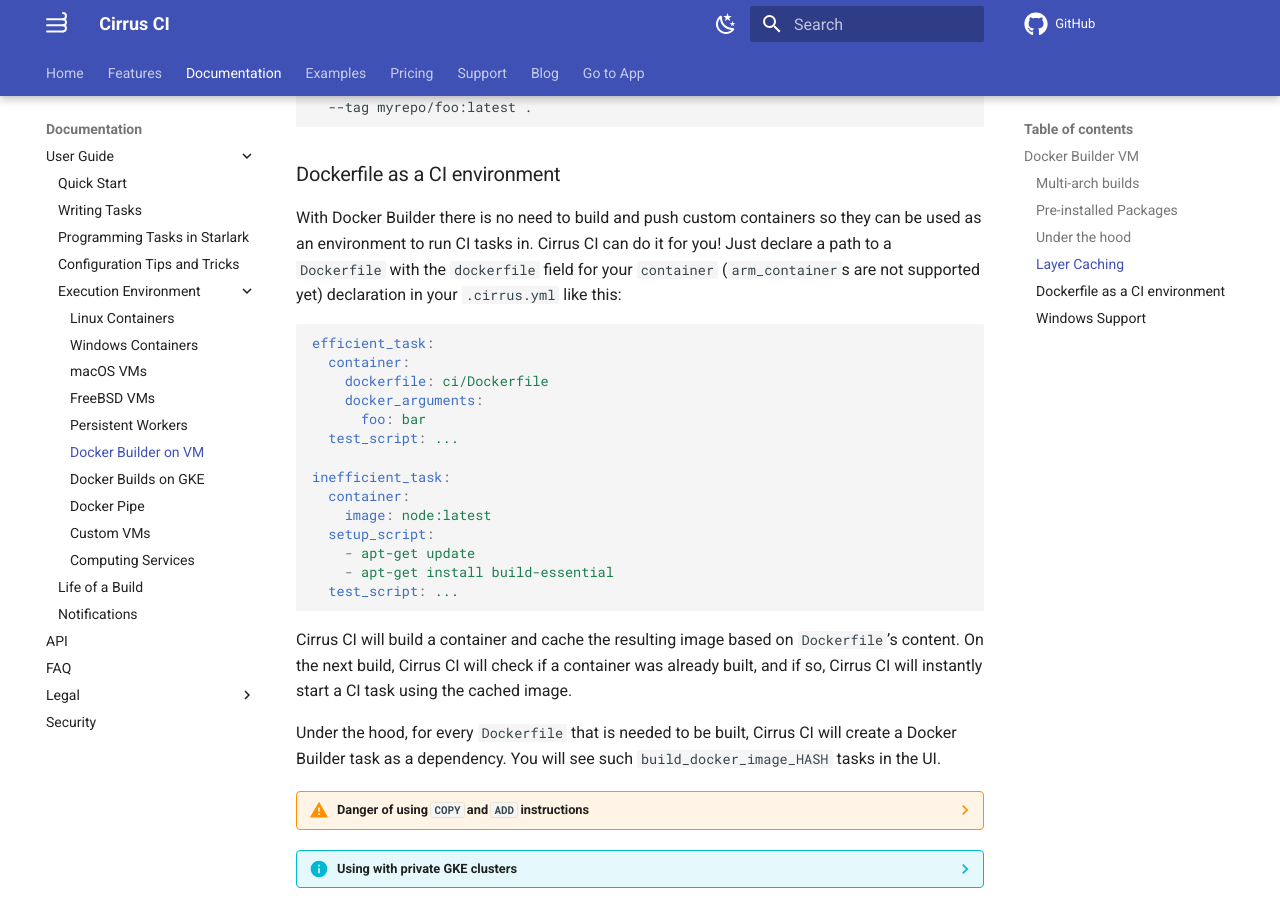
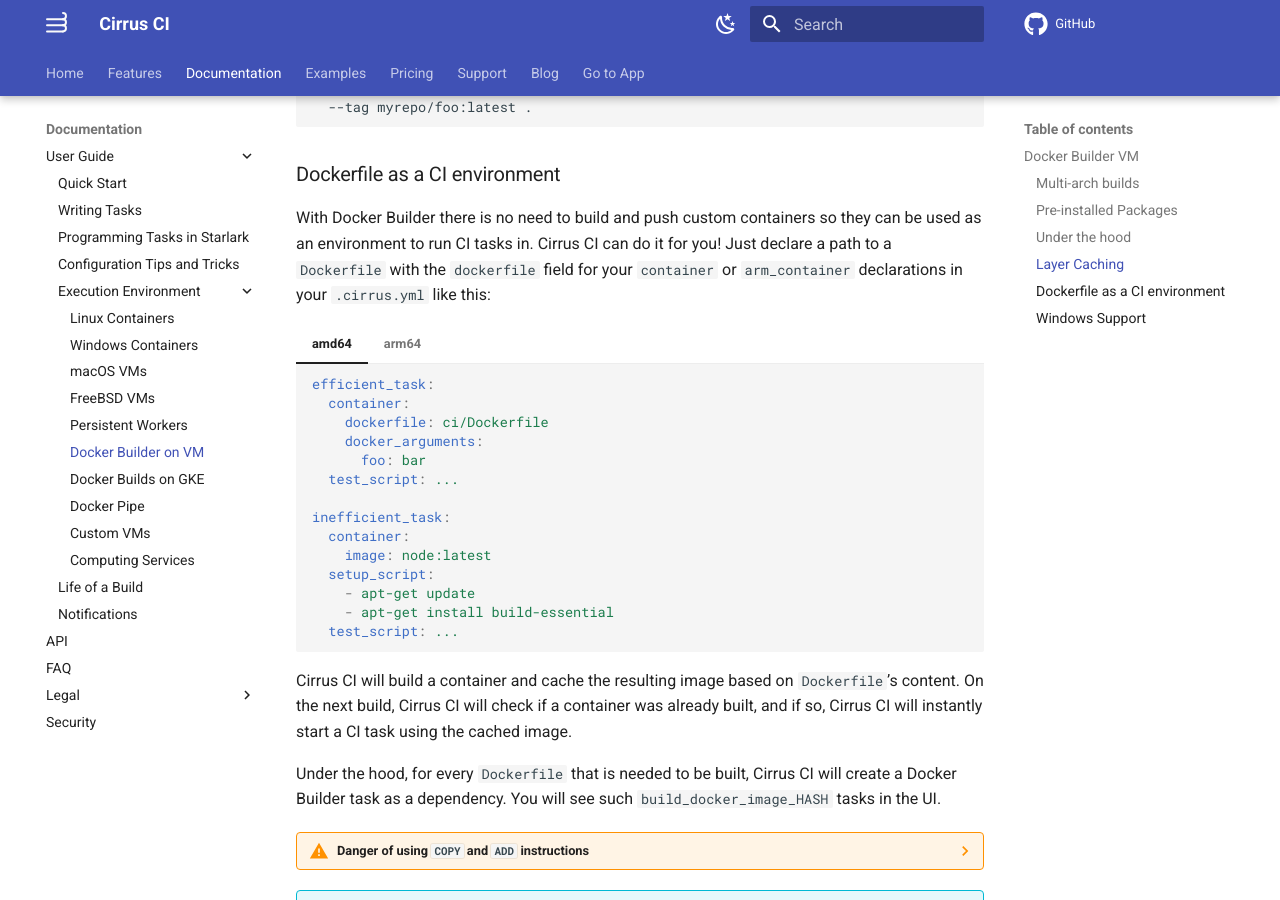
Before and after one commit to cirruslabs/cirrus-ci-docs, an MkDocs documentation site: the page built from docs/guide/docker-builder-vm.md, in a window 1280 px wide and 900 px high, scrolled down 2169 px. Built offline with MkDocs 1.6.1 and Material for MkDocs 9.7.7, drawn with Linux system fonts in a browser that asks for light colours; comment, search, counter and statistics services are not loaded.

Commit message:
Dockerfile as a CI environment now supports Arm (#1121)

````diff
--- a/docs/guide/docker-builder-vm.md
+++ b/docs/guide/docker-builder-vm.md
@@ -120,25 +120,46 @@ docker build --cache-from myrepo/foo:latest \
 ### Dockerfile as a CI environment
 
 With Docker Builder there is no need to build and push custom containers so they can be used as an environment to run CI tasks in.
-Cirrus CI can do it for you! Just declare a path to a `Dockerfile` with the `dockerfile` field for your `container` (`arm_container`s are not supported yet)
-declaration in your `.cirrus.yml` like this:
+Cirrus CI can do it for you! Just declare a path to a `Dockerfile` with the `dockerfile` field for your `container` or `arm_container`
+declarations in your `.cirrus.yml` like this:
 
-```yaml
-efficient_task:
-  container:
-    dockerfile: ci/Dockerfile
-    docker_arguments:
-      foo: bar
-  test_script: ...
+=== "amd64"
 
-inefficient_task:
-  container:
-    image: node:latest
-  setup_script:
-    - apt-get update
-    - apt-get install build-essential
-  test_script: ...
-```
+    ```yaml
+    efficient_task:
+      container:
+        dockerfile: ci/Dockerfile
+        docker_arguments:
+          foo: bar
+      test_script: ...
+
+    inefficient_task:
+      container:
+        image: node:latest
+      setup_script:
+        - apt-get update
+        - apt-get install build-essential
+      test_script: ...
+    ```
+
+=== "arm64"
+
+    ```yaml
+    efficient_task:
+      arm_container:
+        dockerfile: ci/Dockerfile
+        docker_arguments:
+          foo: bar
+      test_script: ...
+
+    inefficient_task:
+      container:
+        image: node:latest
+      setup_script:
+        - apt-get update
+        - apt-get install build-essential
+      test_script: ...
+    ```
 
 Cirrus CI will build a container and cache the resulting image based on `Dockerfile`’s content. On the next build,
 Cirrus CI will check if a container was already built, and if so, Cirrus CI will instantly start a CI task using the cached image.
````
